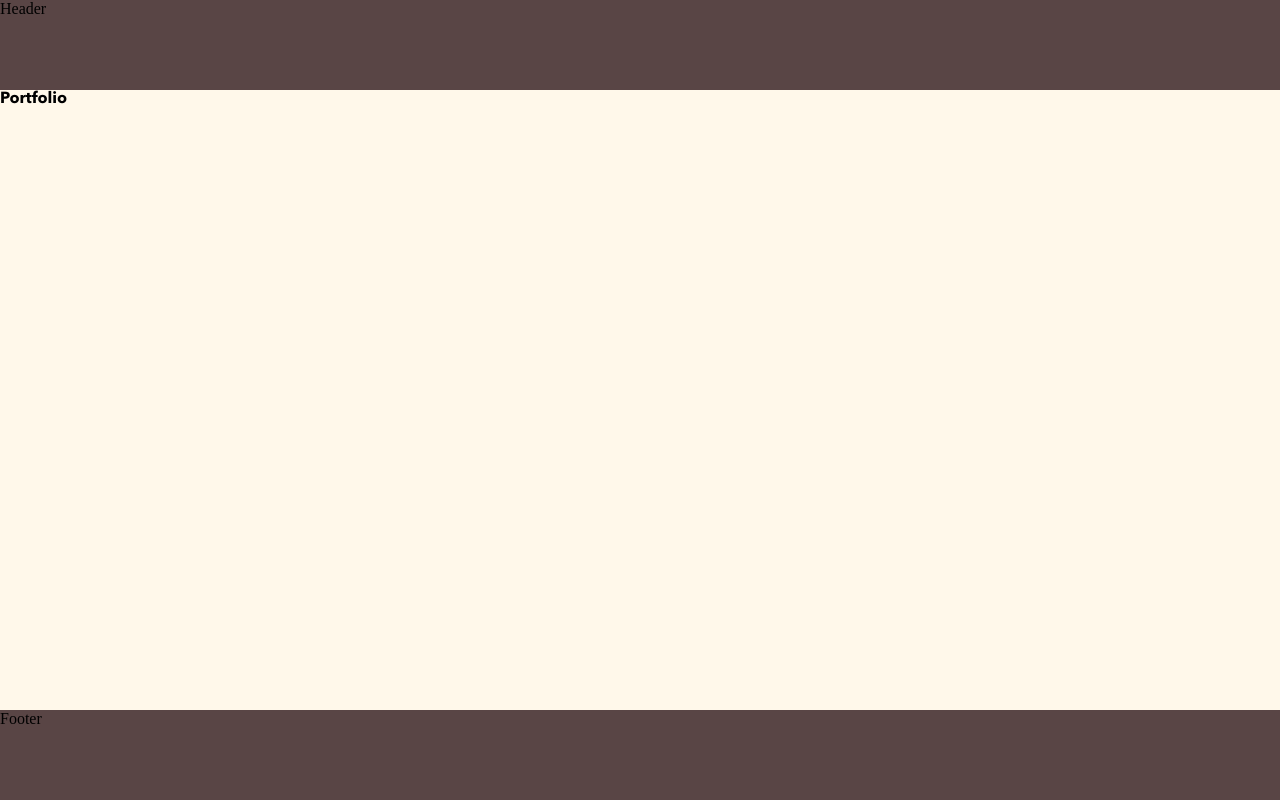
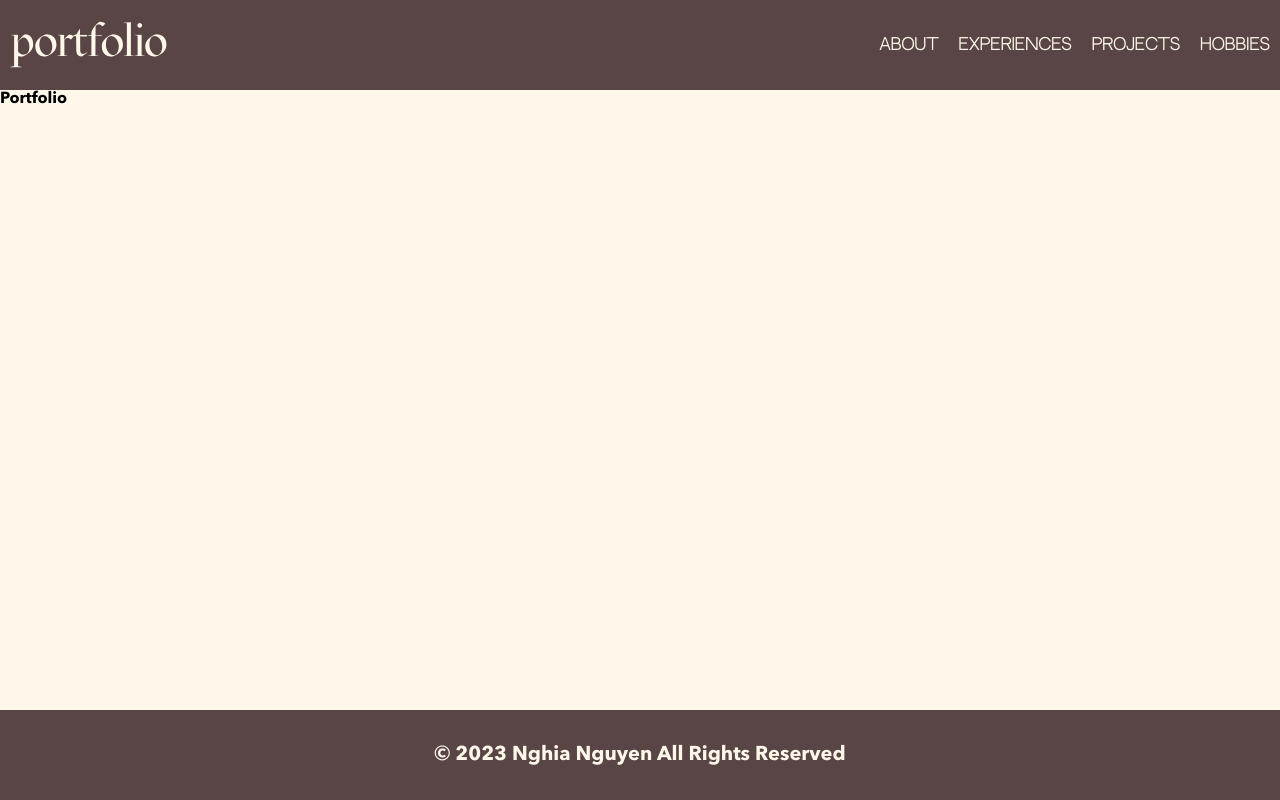
Before and after one commit to nnnghia98/project-one-production, a React (Create React App) app: page / in a window 1280 px wide. Built offline with nearby package versions, Linux system fonts and the light colour scheme.

Commit message:
done header and footer

```diff
--- /dev/null
+++ b/src/assets/styles/_breakpoint.scss
@@ -0,0 +1,32 @@
+$mobile-breakpoint: 480px;
+$tablet-breakpoint: 980px;
+// $desktop-breakpoint: 1026px;
+
+$fullWidth: 100%;
+$desktopMaxWidth: 1260px;
+$tabletMaxWidth: 744px;
+$mobileMaxWidth: 360px;
+
+@mixin desktop {
+  @media (min-width: #{$tablet-breakpoint + 1px}) {
+    max-width: $desktopMaxWidth;
+    width: $fullWidth;
+    @content;
+  }
+}
+
+@mixin tablet {
+  @media ((min-width: #{$mobile-breakpoint + 1px}) and (max-width: #{$tablet-breakpoint})) {
+    max-width: $tabletMaxWidth;
+    width: $fullWidth;
+    @content;
+  }
+}
+
+@mixin mobile {
+  @media ((max-width: #{$mobile-breakpoint})) {
+    max-width: $mobileMaxWidth;
+    width: $fullWidth;
+    @content;
+  }
+}
--- a/src/components/Footer/index.tsx
+++ b/src/components/Footer/index.tsx
@@ -3,7 +3,11 @@ import React from "react";
 import "./styles.scss";
 
 const Footer = () => {
-  return <div className="footer">Footer</div>;
+  return (
+    <div className="footer">
+      <div className="content">© 2023 Nghia Nguyen All Rights Reserved</div>
+    </div>
+  );
 };
 
 export default Footer;
--- a/src/components/Footer/styles.scss
+++ b/src/components/Footer/styles.scss
@@ -1,4 +1,5 @@
 @import "../../assets/styles/colors";
+@import "../../assets/styles/breakpoint";
 
 .footer {
   position: fixed;
@@ -6,5 +7,21 @@
   bottom: 0;
   width: 100%;
   height: 90px;
+  display: flex;
+  justify-content: center;
   background-color: $roseEbony;
+  color: $oldLace;
+
+  .content {
+    @include desktop;
+    @include tablet;
+    @include mobile;
+
+    display: flex;
+    justify-content: center;
+    align-items: center;
+    font-family: "Avenir Next LT Pro";
+    font-size: 20px;
+    line-height: 24px;
+  }
 }
--- a/src/components/Header/index.tsx
+++ b/src/components/Header/index.tsx
@@ -3,7 +3,19 @@ import React from "react";
 import "./styles.scss";
 
 const Header = () => {
-  return <div className="header">Header</div>;
+  return (
+    <div className="header">
+      <div className="content">
+        <picture className="logo">portfolio</picture>
+        <div className="navbar-tabs">
+          <div>about</div>
+          <div>experiences</div>
+          <div>projects</div>
+          <div>hobbies</div>
+        </div>
+      </div>
+    </div>
+  );
 };
 
 export default Header;
--- a/src/components/Header/styles.scss
+++ b/src/components/Header/styles.scss
@@ -1,7 +1,36 @@
 @import "../../assets/styles/colors";
+@import "../../assets/styles/breakpoint";
 
 .header {
-  width: 100%;
+  width: $fullWidth;
   height: 90px;
+  display: flex;
+  justify-content: center;
   background-color: $roseEbony;
+  color: $oldLace;
+
+  .content {
+    @include desktop;
+    @include tablet;
+    @include mobile;
+
+    display: flex;
+    justify-content: space-between;
+  }
+
+  .logo {
+    font-family: "Mazius Review 20.09";
+    font-weight: normal;
+    font-size: 45px;
+    line-height: 54px;
+    margin-top: 13px;
+  }
+
+  .navbar-tabs {
+    font-family: "Neutral Face";
+    display: flex;
+    align-items: center;
+    flex-direction: row;
+    gap: 20px;
+  }
 }
--- a/src/index.scss
+++ b/src/index.scss
@@ -51,14 +51,6 @@ html {
 }
 
 @font-face {
-  font-family: "Mazius Review 20.09";
-  font-weight: italic;
-  src: local("Mazius Review 20.09"),
-    url(./assets/fonts/MaziusReview2009/MAZIUSREVIEW20.09Italic400.otf)
-      format("opentype");
-}
-
-@font-face {
   font-family: "Neutral Face";
   font-weight: normal;
   src: local("Neutral Face"),
```
